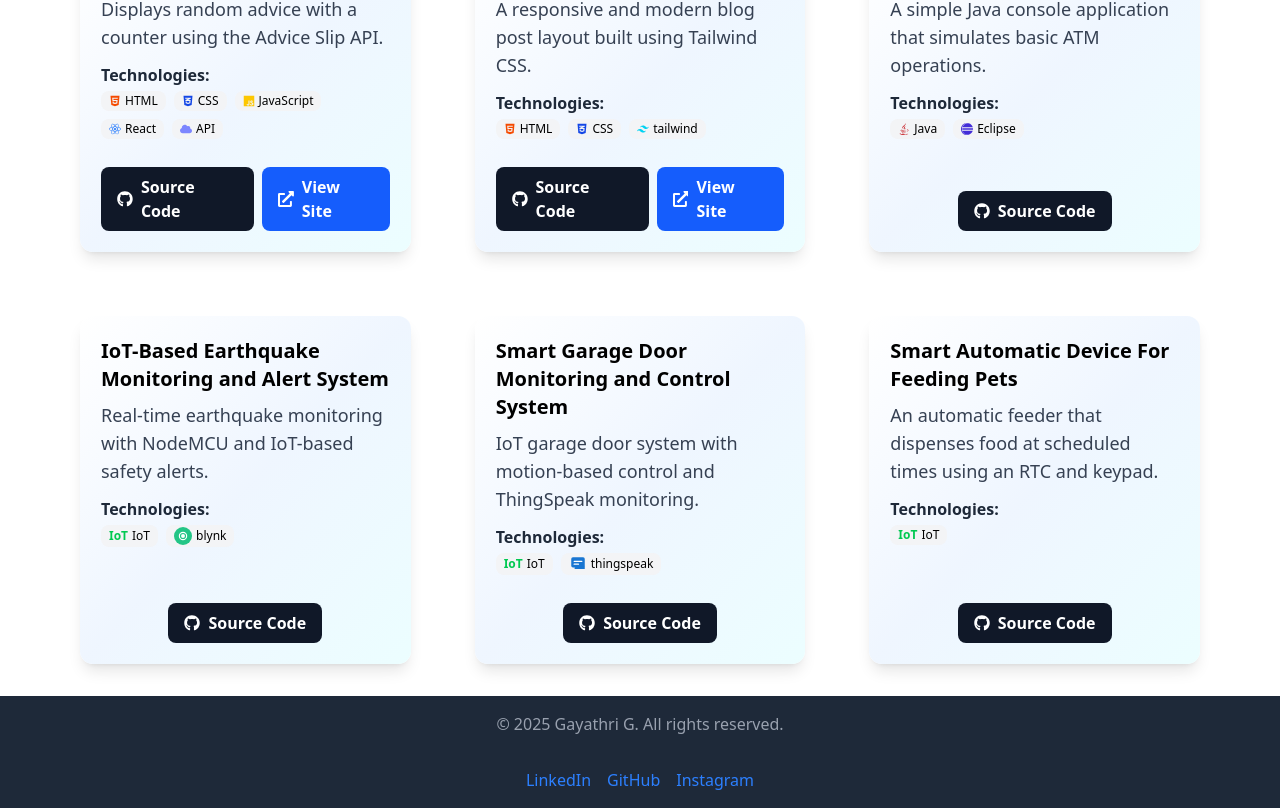
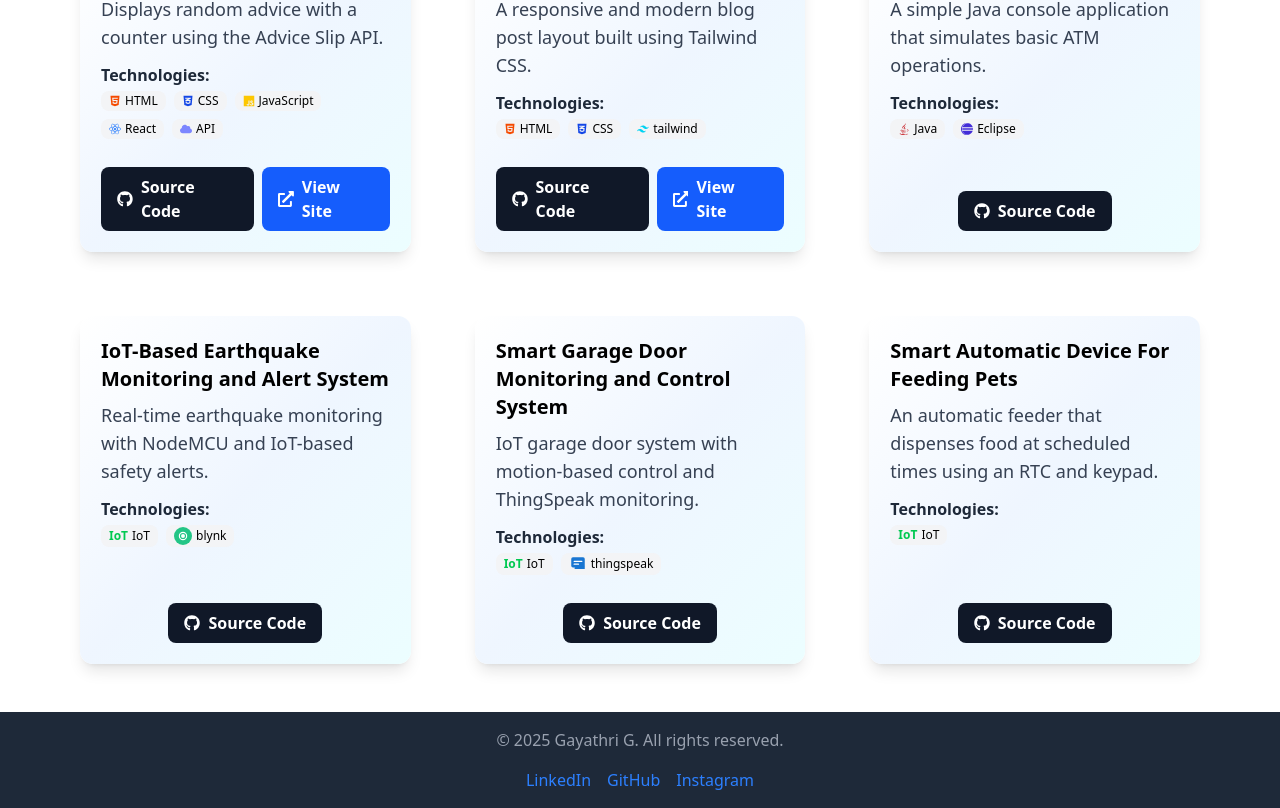
Before and after one commit to GAYATHRI1006/DevFolio, a React (Vite) app: page / in a window 1280 px wide. Shown: the part 5731-6539 px from the top of the page. Built offline with nearby package versions, Linux system fonts and the light colour scheme.

Commit message:
Update Footer.jsx

```diff
--- a/src/components/Footer.jsx
+++ b/src/components/Footer.jsx
@@ -5,9 +5,9 @@ const Footer = () => {
     <>
       <section id="contact">
          <div id='footer' className="footer  relative z-10 w-full bg-gray-800 shadow-lg">
-        <div className="container mx-auto px-4 py-4 text-center">
+        <div className="container mx-auto mt-4 px-4 py-4 text-center">
             <p className="text-gray-400">© 2025 Gayathri G. All rights reserved. </p>
-            <div className="social-links mt-8">
+            <div className="social-links mt-4">
             <a href="https://www.linkedin.com/in/gayathri1006/" target="_blank" rel="noopener noreferrer" className="text-blue-500 hover:underline mx-2">LinkedIn</a>
             <a href="https://github.com/GAYATHRI1006" target="_blank" rel="noopener noreferrer" className="text-blue-500 hover:underline mx-2">GitHub</a>
             <a href="https://www.instagram.com/_._.unique_one._._/" target="_blank" rel="noopener noreferrer" className="text-blue-500 hover:underline mx-2">Instagram</a>
```
